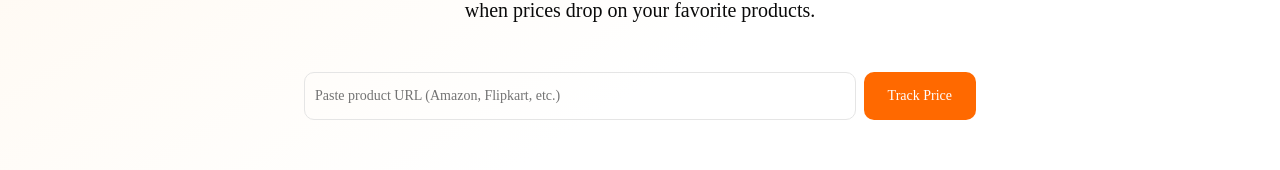
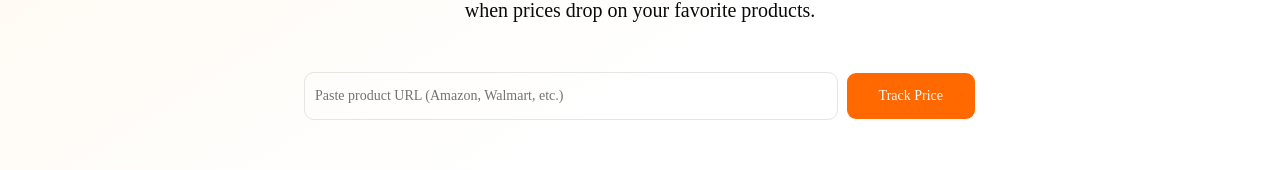
Before and after one commit to satyapradip/AI-Price-Tracker, a Next.js app: page / in a window 1280 px wide. Shown: the part 309-479 px from the top of the page. Built offline with nearby package versions, Linux system fonts and the light colour scheme; no server answers.

Commit message:
Connect add-product form to server action and auth modal

```diff
--- a/components/ui/AddProductForm.jsx
+++ b/components/ui/AddProductForm.jsx
@@ -1,38 +1,66 @@
 "use client";
 
-import React from "react";
+import { useState } from "react";
+import { addProduct } from "@/app/actions";
+import AuthModal from "./AuthModal";
+import { Button } from "@/components/ui/button";
 import { Input } from "@/components/ui/input";
-import { Button } from "@/components/ui/button";
 import { Loader2 } from "lucide-react";
+import { toast } from "sonner";
 
-const AddProductForm = ({user}) => {
-  const [url, setUrl] = React.useState("");
-  const [loading, setLoading] = React.useState(false);
+export default function AddProductForm({ user }) {
+  const [url, setUrl] = useState("");
+  const [loading, setLoading] = useState(false);
+  const [showAuthModal, setShowAuthModal] = useState(false);
 
   const handleSubmit = async (e) => {
     e.preventDefault();
-    if (!url) return;
+
+    if (!user) {
+      setShowAuthModal(true);
+      return;
     }
+
+    setLoading(true);
+
+    const formData = new FormData();
+    formData.append("url", url);
+
+    const result = await addProduct(formData);
+
+    if (result.error) {
+      toast.error(result.error);
+    } else {
+      toast.success(result.message || "Product tracked successfully!");
+      setUrl("");
+    }
+
+    setLoading(false);
+  };
+
   return (
+    <>
       <form onSubmit={handleSubmit} className="w-full max-w-2xl mx-auto">
         <div className="flex flex-col sm:flex-row gap-2">
           <Input
             type="url"
             value={url}
             onChange={(e) => setUrl(e.target.value)}
-          placeholder="Paste product URL (Amazon, Flipkart, etc.)"
+            placeholder="Paste product URL (Amazon, Walmart, etc.)"
             className="h-12 text-base"
             required
             disabled={loading}
           />
+
           <Button
             type="submit"
-          className="h-12 px-6 bg-orange-500 hover:bg-orange-600 text-white border-none"
             disabled={loading}
+            className="bg-orange-500 hover:bg-orange-600 h-10 sm:h-12 px-8"
+            size="lg"
           >
             {loading ? (
               <>
-            <Loader2 className="animate-spin w-5 h-5 mr-2" />
+                <Loader2 className="mr-2 h-4 w-4 animate-spin" />
                 Adding...
               </>
             ) : (
@@ -41,7 +69,11 @@ const AddProductForm = ({user}) => {
           </Button>
         </div>
       </form>
+
+      <AuthModal
+        isOpen={showAuthModal}
+        onClose={() => setShowAuthModal(false)}
+      />
+    </>
   );
 }
-
-export default AddProductForm;
```
Lines whose indentation alone changed are shown as unchanged.
